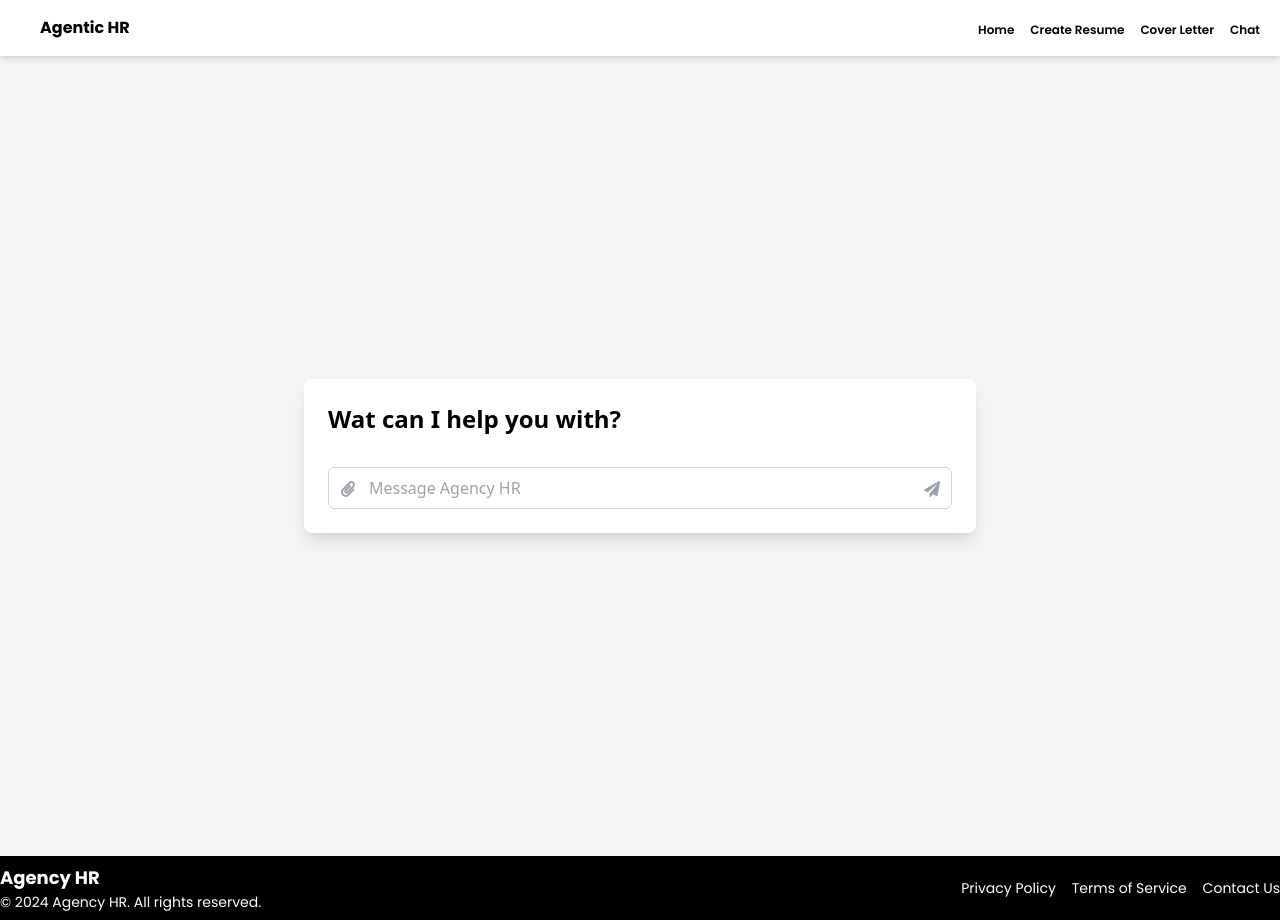
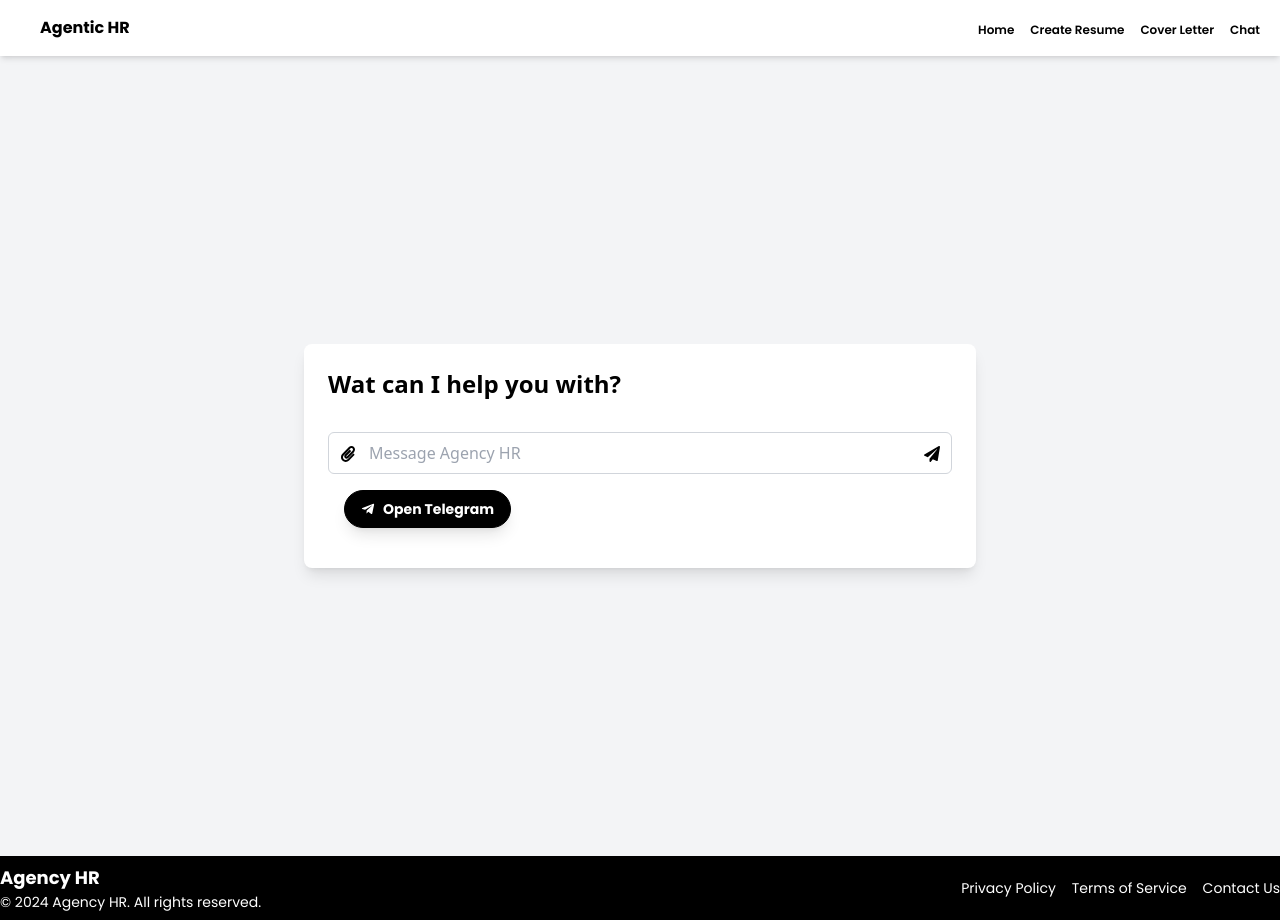
Before and after one commit to AmDeeJhay/Agency-HR, a React (Vite) app: page /chat in a window 1280 px wide. Built offline with nearby package versions, Linux system fonts and the light colour scheme; what react-select-country-list would draw is missing.

Commit message:
updated the chat page and added a message bot  button on the resume page

```diff
--- a/src/components/Chats/Chat.jsx
+++ b/src/components/Chats/Chat.jsx
@@ -1,5 +1,5 @@
 import { useState, useEffect, useRef } from 'react';
-import { FaPaperPlane, FaPaperclip } from 'react-icons/fa';
+import { FaPaperPlane, FaPaperclip, FaTelegramPlane } from 'react-icons/fa';
 
 const Chat = () => {
   const [messages, setMessages] = useState([]);
@@ -7,6 +7,7 @@ const Chat = () => {
   const [headerText, setHeaderText] = useState('');
   const fullHeaderText = 'What can I help you with?';
   const fileInputRef = useRef(null);
+  const botLink = "https://t.me/hr_agentic_bot";
 
   useEffect(() => {
     let index = 0;
@@ -23,6 +24,10 @@ const Chat = () => {
     return () => clearInterval(interval);
   }, []);
 
+  const handleOpenTelegram = () => {
+    window.open(botLink, "_blank");
+  };
+
   const handleSendMessage = () => {
     if (input.trim()) {
       setMessages([...messages, { text: input, sender: 'user' }]);
@@ -31,7 +36,7 @@ const Chat = () => {
       setTimeout(() => {
         setMessages((prevMessages) => [
           ...prevMessages,
-          { text: 'This is a simulated response from the AI.', sender: 'ai' },
+          { text: 'Click the button below to chat with our bot on Telegram.', sender: 'ai' },
         ]);
       }, 1000);
     }
@@ -67,7 +72,7 @@ const Chat = () => {
             <div
               key={index}
               className={`mb-2 p-2 rounded-md ${
-                message.sender === 'user' ? 'bg-blue-500 text-white self-end' : 'bg-gray-300 text-black self-start'
+                message.sender === 'user' ? 'bg-black font-poppins font-medium text-sm text-white self-end' : 'bg-gray-300 text-black self-start'
               }`}
             >
               {message.text}
@@ -77,7 +82,7 @@ const Chat = () => {
         <div className="relative flex items-center">
           <FaPaperclip
             onClick={handlePaperclipClick}
-            className="absolute left-3 bottom-3 text-gray-400 cursor-pointer"
+            className="absolute left-3 bottom-3 text-black cursor-pointer"
           />
           <input
             type="file"
@@ -95,8 +100,18 @@ const Chat = () => {
           />
           <FaPaperPlane
             onClick={handleSendMessage}
-            className="absolute right-3 bottom-3 text-gray-400 cursor-pointer"
+            className="absolute right-3 bottom-3 text-black cursor-pointer"
           />
+        </div>
+
+        <div className="chat-container p-4">
+          <button
+            onClick={handleOpenTelegram}
+            className="flex items-center justify-center bg-black border border-black hover:bg-white shadow-lg hover:text-black text-white font-bold font-poppins text-sm py-2 px-4 rounded-full"
+          >
+            <FaTelegramPlane className="mr-2" />
+            Open Telegram
+          </button>
         </div>
       </div>
     </div>
--- a/src/components/Form/index.jsx
+++ b/src/components/Form/index.jsx
@@ -156,7 +156,7 @@ const SkillsForm = ({ data, handleChange, handleNext, handlePrevious }) => {
               <button
                 type="button"
                 onClick={addDesc}
-                className="w-full bg-blue-500 hover:bg-blue-600 text-white font-medium py-2 px-4 rounded-lg"
+                className="w-full bg-black hover:bg-black-600 text-white font-poppins font-medium py-2 px-4 rounded-lg"
               >
                 Add Skill
               </button>
@@ -367,7 +367,7 @@ const EducationDetailsForm = ({
                 <button
                   type="button"
                   onClick={() => addDesc(index)}
-                  className="w-full bg-blue-500 hover:bg-blue-600 text-white font-medium py-2 px-4 rounded-lg flex items-center justify-center gap-2"
+                  className="w-full bg-black hover:bg-gray-600 text-white font-medium py-2 px-4 rounded-lg flex items-center justify-center gap-2"
                 >
                   <span>Add</span>
                 </button>
--- a/src/components/Resume/Resume.jsx
+++ b/src/components/Resume/Resume.jsx
@@ -1,5 +1,6 @@
 import { useState } from "react";
 import { toast, Toaster } from "react-hot-toast";
+import { FaRobot } from "react-icons/fa";
 import Sidebar from "../Sidebar/Sidebar";
 import ResumePreview from "./ResumePreview";
 
@@ -251,6 +252,10 @@ const ResumePage = () => {
     }));
   };
 
+  const handleOpenTelegram = () => {
+    window.open("https://t.me/hr_agentic_bot", "_blank");
+  };
+
   const countryOptions = countryList().getData();
   const stateOptions = [
     { value: "state1", label: "State 1" },
@@ -439,11 +444,14 @@ const ResumePage = () => {
           scale={1}
         />
       </div>
-
-      {/* <Chats botLink="https://t.me/hr_agentic_bot" /> */}
-
+      <button
+            onClick={handleOpenTelegram}
+            className="fixed bottom-4 right-4 flex items-center justify-center bg-black border border-black hover:bg-white shadow-lg hover:text-black text-white  font-bold py-2 px-4 rounded-full"
+          >
+            <FaRobot className="mr-2 font-poppins font-medium" />
+            <p className="font-poppins font-medium text-sm">Message Bot</p>
+      </button>
     </div>
-
   );
 };
 export default ResumePage;
```
